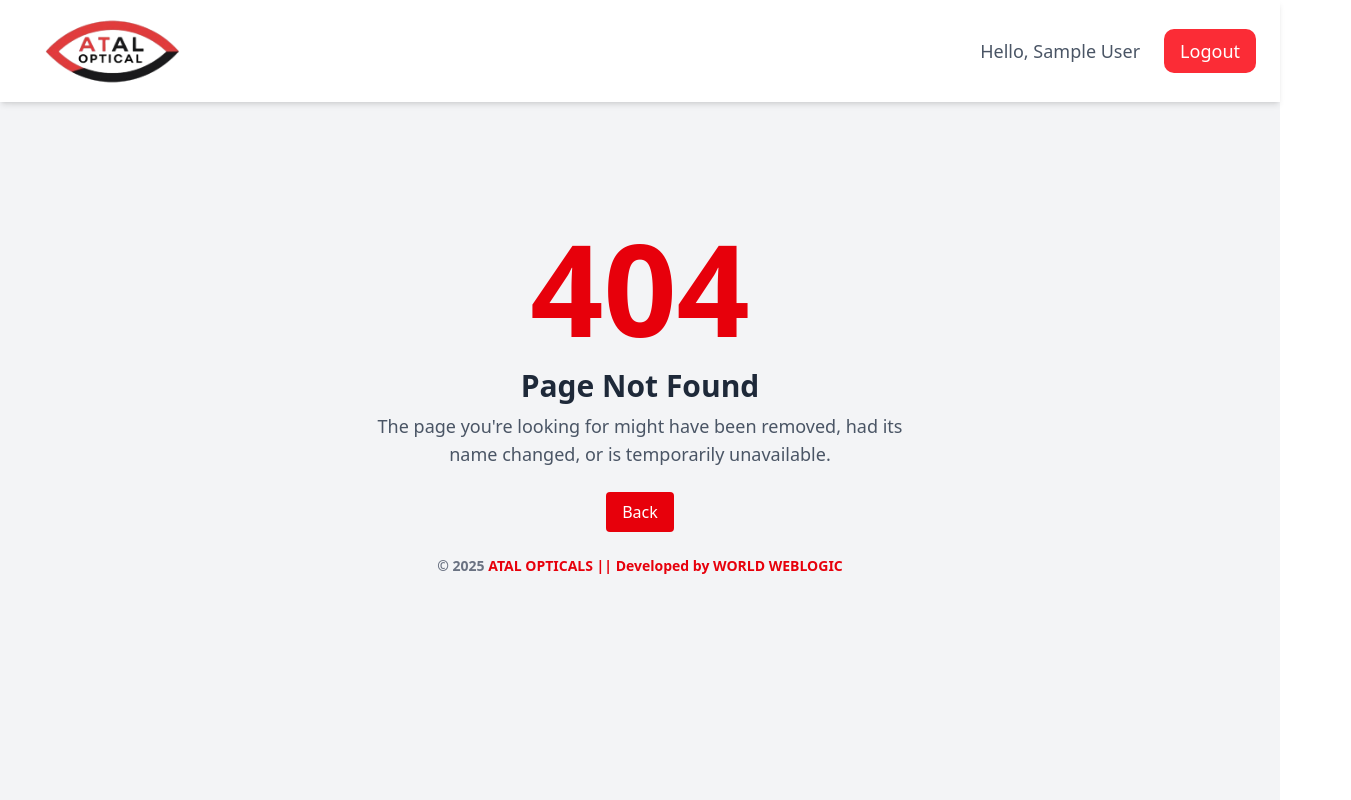
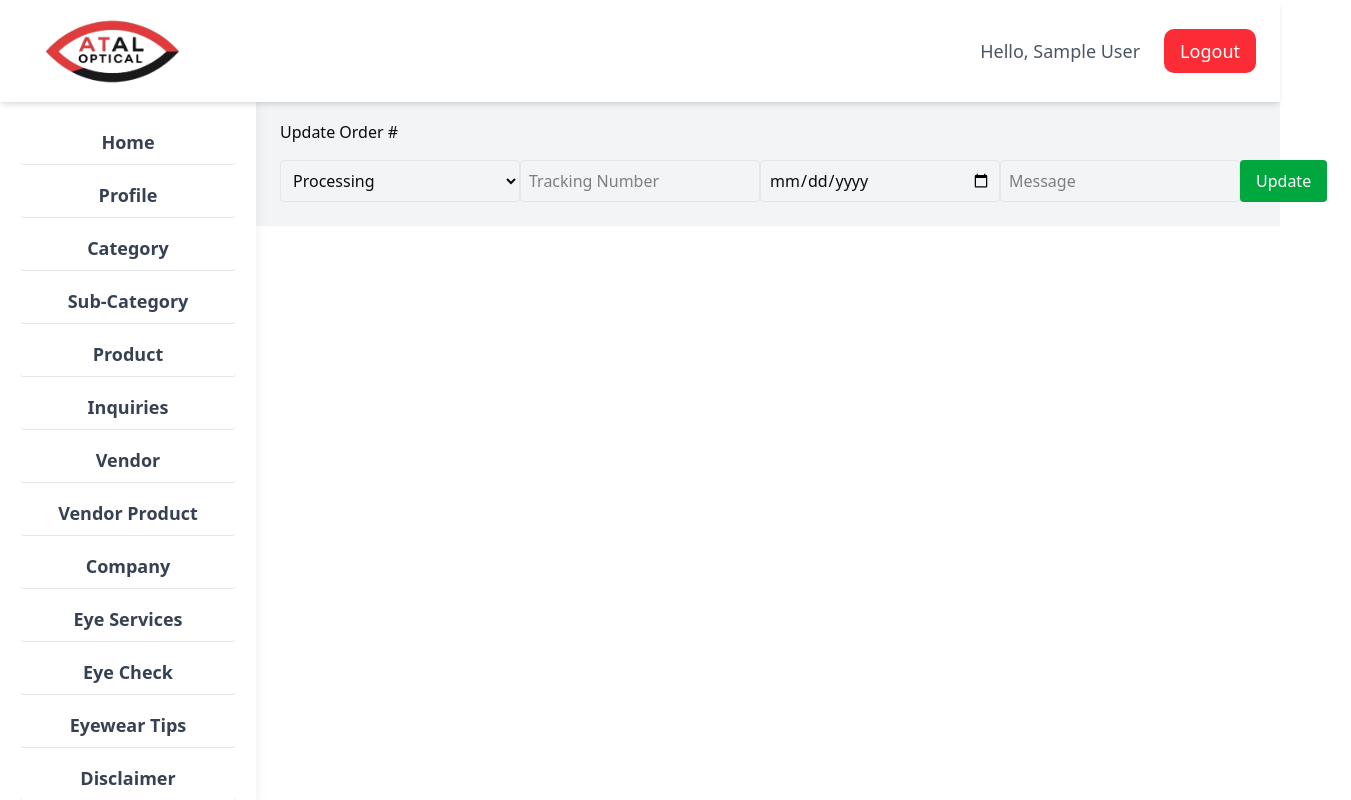
Before and after one commit to DipanshuPatelWWL/ATAL_Dashboard, a React (Vite) app: page /admin/admin-order-tracking in a window 1280 px wide. Shown: the whole page, 1351 px wide, since content can reach past the window. Built offline with nearby package versions, Linux system fonts and the light colour scheme; sample sign-in values are in the browser's storage.

Commit message:
create AdminOrder Tracking

```diff
--- a/src/App.jsx
+++ b/src/App.jsx
@@ -35,6 +35,8 @@ import VendorProducts from "./page/vender/VendorProduct";
 import VendorApprovalProduct from "./page/admin/VendorApprovalProduct";
 import CouponCode from "./page/coupons/CouponCode";
 import EyeExam from "./page/eyeExamPage/EyeExam";
+import AdminOrderUpdate from "./page/ordderTracking/AdminOrderUpdate";
+import CustomerTracking from "./page/ordderTracking/CustomerTracking";
 
 function App() {
   return (
@@ -77,6 +79,8 @@ function App() {
           <Route path="eye-exam" element={<EyeExam />} />
           <Route path="doctor-schedule" element={<DoctorSchedule />} />
           <Route path="vendor-product" element={<VendorApprovalProduct />} />
+          <Route path="admin-order-tracking" element={<AdminOrderUpdate />} />
+          <Route path="customer-order-tracking" element={<CustomerTracking />} />
         </Route>
 
         <Route
--- a/src/page/admin/AdminDashboard.jsx
+++ b/src/page/admin/AdminDashboard.jsx
@@ -23,6 +23,8 @@ export default function AdminDashboard() {
     { name: "FAQ", path: "/admin/faq" },
     { name: "Eye Exam", path: "/admin/eye-exam" },
     { name: "Doctor Schedule", path: "/admin/doctor-schedule" },
+    { name: "Admin Tracking", path: "/admin/admin-order-tracking" },
+    { name: "Customer Tracking", path: "/admin/customer-order-tracking" },
   ];
 
   return (
--- a/src/page/company/CompanyHome.jsx
+++ b/src/page/company/CompanyHome.jsx
@@ -24,7 +24,7 @@ export default function CompanyHome() {
             const res = await API.get(`/getCompanyById/${companyId}`, {
                 withCredentials: true,
             });
-            // console.log(res.data);
+
             setCompanyData(res.data.company)
 
         } catch (error) {
--- /dev/null
+++ b/src/page/ordderTracking/AdminOrderUpdate.jsx
@@ -0,0 +1,72 @@
+import { useState } from "react";
+import { useParams } from "react-router-dom";
+import API from "../../API/Api";
+
+
+const AdminOrderUpdate = () => {
+    const { orderId } = useParams(); // get orderId from URL
+
+    const [status, setStatus] = useState("Processing");
+    const [trackingNumber, setTrackingNumber] = useState("");
+    const [deliveryDate, setDeliveryDate] = useState("");
+    const [message, setMessage] = useState("");
+
+    const updateOrder = async () => {
+        try {
+            const { data } = await API.put(`/updateOrderStatus/${orderId}/status`, {
+                status,
+                trackingNumber,
+                deliveryDate,
+                message,
+            });
+            alert(data.message);
+        } catch (err) {
+            console.log("Error: " + err.response?.data?.message);
+        }
+    };
+
+
+    return (
+        <div>
+            <h3>Update Order #{orderId}</h3>
+            <div className="flex justify-between mt-4">
+                <select className="border p-2 w-60 rounded" value={status} onChange={(e) => setStatus(e.target.value)}>
+                    <option>Placed</option>
+                    <option>Processing</option>
+                    <option>Shipped</option>
+                    <option>Delivered</option>
+                    <option>Cancelled</option>
+                    <option>Returned</option>
+                </select>
+                <input
+                    className="border p-2 w-60 rounded"
+                    placeholder="Tracking Number"
+                    value={trackingNumber}
+                    onChange={(e) => setTrackingNumber(e.target.value)}
+                />
+                <input
+                    className="border p-2 w-60 rounded"
+                    type="date"
+                    value={deliveryDate}
+                    onChange={(e) => setDeliveryDate(e.target.value)}
+                />
+                <input
+                    className="border p-2 w-60 rounded"
+                    placeholder="Message"
+                    value={message}
+                    onChange={(e) => setMessage(e.target.value)}
+                />
+                <button
+                    className="bg-green-600 text-white px-4 py-2 rounded hover:cursor-pointer"
+                    onClick={updateOrder}
+                    disabled={!status && !trackingNumber && !deliveryDate && !message}
+                >
+                    Update
+                </button>
+
+            </div>
+        </div>
+    );
+};
+
+export default AdminOrderUpdate;
--- /dev/null
+++ b/src/page/ordderTracking/CustomerTracking.jsx
@@ -0,0 +1,51 @@
+import React, { useState } from "react";
+import API from '../../API/Api';
+
+const CustomerTracking = () => {
+    const [orderId, setOrderId] = useState("");
+    const [tracking, setTracking] = useState(null);
+
+    const getTracking = async () => {
+        try {
+            const { data } = await API.get(`/getOrderTracking/${orderId}/tracking`);
+            setTracking(data);
+        } catch (err) {
+            alert("Error: " + err.response.data.message);
+        }
+    };
+
+    return (
+        <div>
+            <h3 className="pb-2">Track Order</h3>
+            <div className="flex gap-5">
+                <input
+                    className="border p-2 w-80 rounded"
+                    placeholder="Enter Order ID"
+                    value={orderId}
+                    onChange={(e) => setOrderId(e.target.value)} />
+                <button
+                    className="bg-green-600 text-white px-4 py-2 rounded hover:cursor-pointer"
+                    onClick={getTracking}>
+                    Track
+                </button>
+            </div>
+            {tracking && (
+                <div>
+                    <h4>Status: {tracking.status}</h4>
+                    <p>Tracking Number: {tracking.trackingNumber || "N/A"}</p>
+                    <p>Estimated Delivery: {tracking.deliveryDate ? new Date(tracking.deliveryDate).toDateString() : "TBA"}</p>
+                    <h5>History:</h5>
+                    <ul>
+                        {tracking.trackingHistory.map((t, i) => (
+                            <li key={i}>
+                                {t.status} - {t.message} ({new Date(t.updatedAt).toLocaleString()})
+                            </li>
+                        ))}
+                    </ul>
+                </div>
+            )}
+        </div>
+    );
+};
+
+export default CustomerTracking;
```
